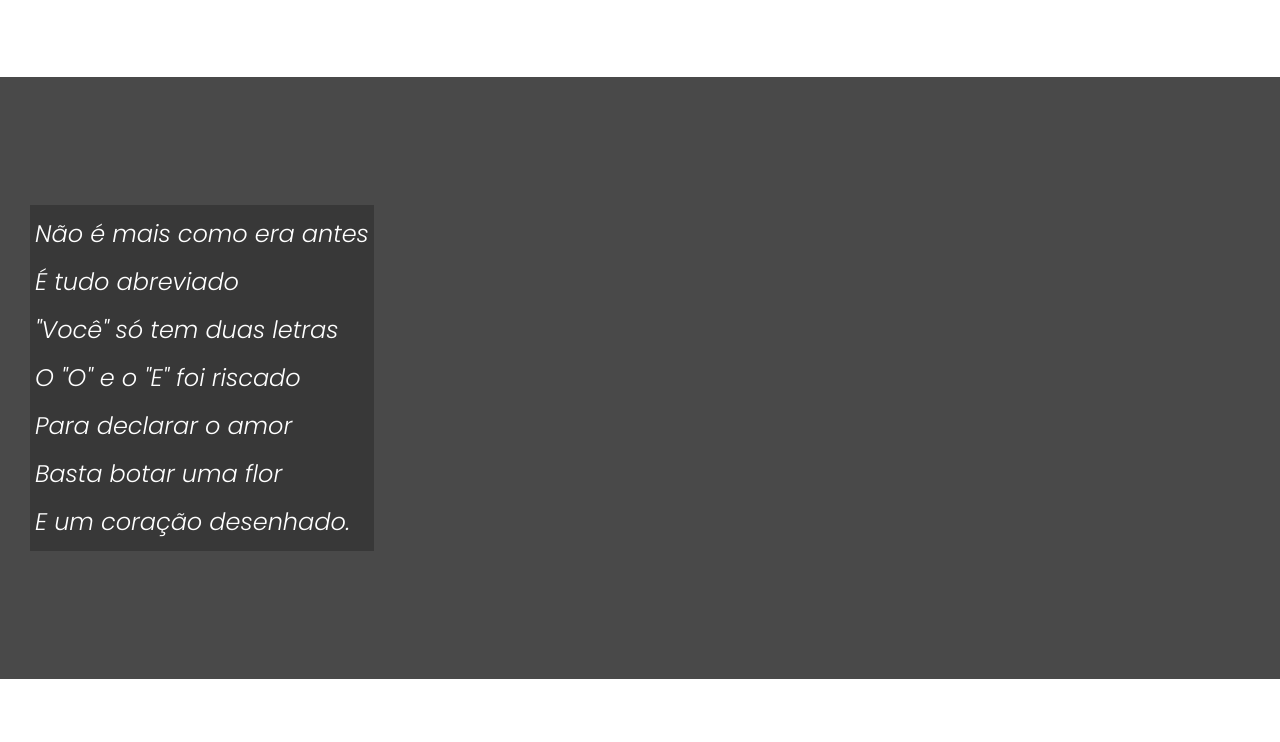
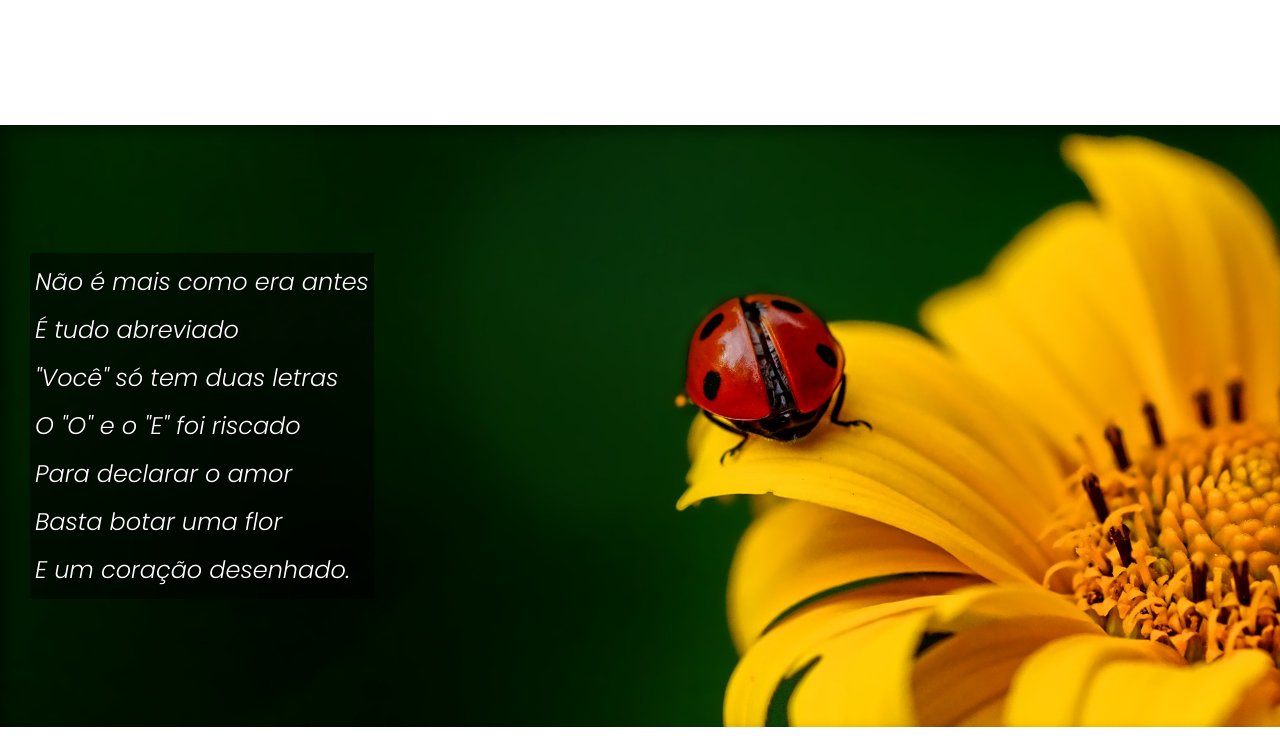
Before and after one commit to brendavvpp/HTML-CSS, a plain HTML site: page desafios/d012/index.html in a window 1280 px wide. Shown: the part 738-1480 px from the top of the page. Drawn offline with Linux system fonts and the light colour scheme.

Commit message:
Atualizei desafio 12 (imagens)

```diff
--- a/desafios/d012/index.html
+++ b/desafios/d012/index.html
@@ -26,7 +26,7 @@
         </p>
     </section>
 
-    <section class="imagem">
+    <section class="imagem" id="img1">
         <p>
             Não é mais como era antes <br>
             É tudo abreviado <br>
@@ -59,7 +59,7 @@
         </p>
     </section>
 
-    <section class="imagem">
+    <section class="imagem" id="img2">
         <p>
             Tenho saudade das cartas <br>
             Escritas com a própria mão <br>
--- a/desafios/d012/style.css
+++ b/desafios/d012/style.css
@@ -40,7 +40,7 @@ header > p{
 header a, footer a {
     color: white;
     text-decoration: none;
-    font-weight: bolder;
+    font-weight: bold;
 }
 
 header a:hover, footer a:hover{
@@ -56,20 +56,36 @@ section{
     font-size: 3vh;
 }
 
+section > p{
+    padding-bottom: 2em;
+}
 section.normal{
     background-color: white;
     color: black;
 }
 
 section.imagem{
-    background-color: rgb(73, 73, 73);
+    background-color: rgb(62, 62, 62);
     color: white;
+    box-shadow: inset 6px 6px 13px 0px rgba(0, 0, 0, 0.395);
+    background-size: cover;
+    background-attachment: fixed;
 }
 
 section.imagem > p{
-    background-color: rgba(0, 0, 0, 0.237);
+    background-color: rgba(0, 0, 0, 0.51);
     display: inline-block;
     padding: 5px;
+    text-shadow: 1px 1px 0px black;
+}
+
+section#img1{
+    background-image: url(imagens/background001.jpg);
+    background-position: right center;
+}
+
+section#img2{
+    background-image: url(imagens/background002.jpg);
 }
 
 footer{
```
